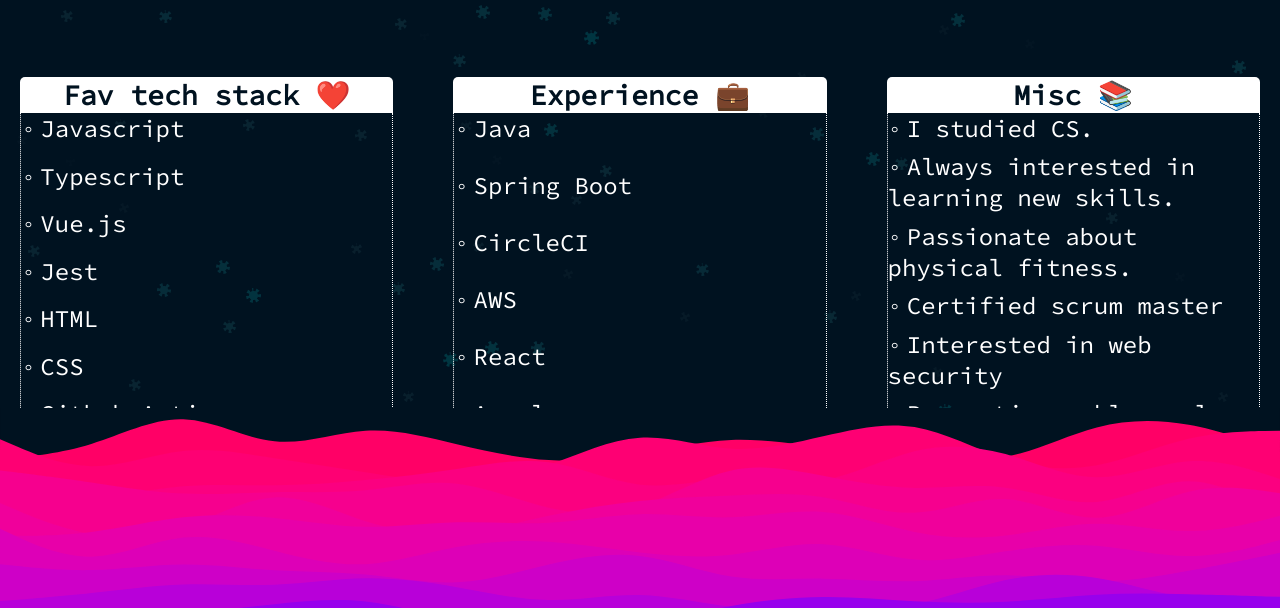
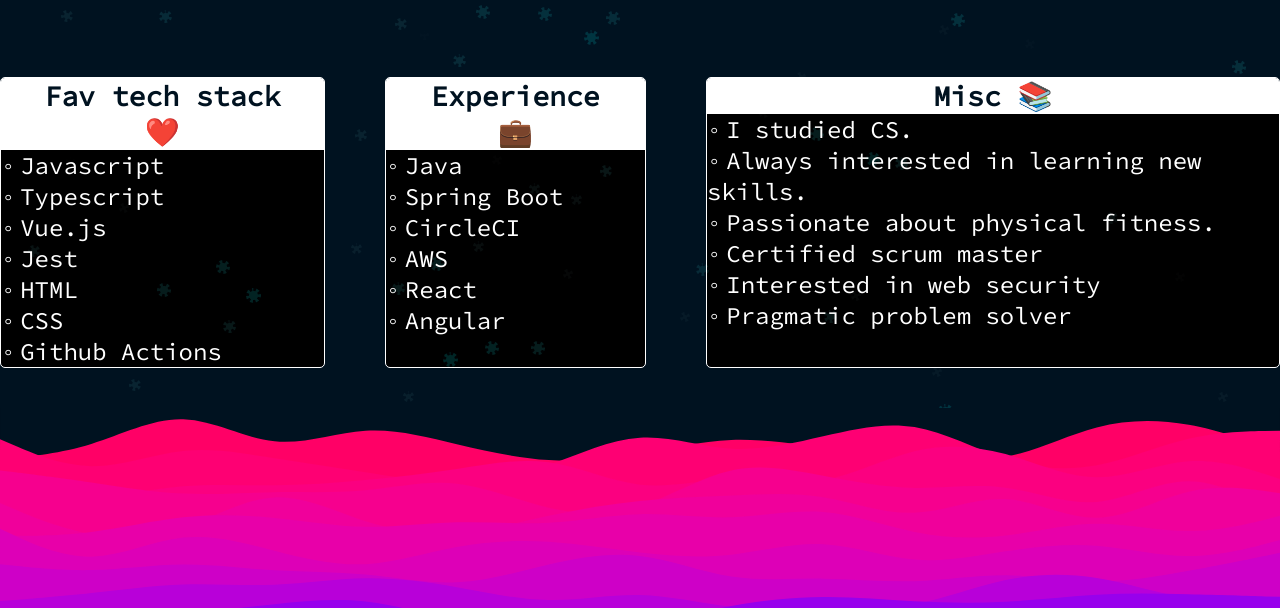
Before and after one commit to PatrickSchuster/patrickschuster.github.com, a plain HTML site: page index.html in a window 1280 px wide. Shown: the part 192-800 px from the top of the page. Drawn offline with Linux system fonts and the light colour scheme.

Commit message:
Add load animation to card

```diff
--- a/css/main.css
+++ b/css/main.css
@@ -38,27 +38,35 @@
 }
 
 .card {
-    flex: 1 1 0px;
-}
-
-.card > ul {
-    border-left: 1px dotted white;
-    border-bottom: 1px dotted white;
-    border-right: 1px dotted white;
-    min-height: 100%;
-    border-bottom-left-radius: 5px;
-    border-bottom-right-radius: 5px;
-    display: flex;
-    flex-direction: column;
-    justify-content: space-between;
+    position: relative;
+    overflow: hidden;
+    border: 1px solid white;
+    border-radius: 5px;
 }
 
 .card > h3 {
     background-color: white;
     text-align: center;
     color: var(--dark-blue);
-    border-top-left-radius: 5px;
-    border-top-right-radius: 5px;
+    padding: 0 1em 0 1em;
+}
+
+.card > .anim {
+    z-index: -1;
+    background-color: black;
+    min-width: 100%;
+    position: absolute;
+    animation: load .5s ease-in;
+    animation-fill-mode: forwards;
+}
+
+@keyframes load {
+    0% {
+        min-height: 0%;
+    }
+    100% {
+        min-height: 100%;
+    }
 }
 
 @media (max-width: 600px) {
--- a/index.html
+++ b/index.html
@@ -34,6 +34,7 @@
             <di class="card-container">
                 <div class="card techstack">
                     <h3>Fav tech stack ❤️</h3>
+                    <div class="anim"></div>
                     <ul>
                         <li>Javascript</li>
                         <li>Typescript</li>
@@ -46,6 +47,7 @@
                 </div>
                 <div class="card experience">
                     <h3>Experience 💼</h3>
+                    <div class="anim"></div>
                     <ul>
                         <li>Java</li>
                         <li>Spring Boot</li>
@@ -57,6 +59,7 @@
                 </div>
                 <div class="card misc">
                     <h3>Misc 📚</h3>
+                    <div class="anim"></div>
                     <ul>
                         <li>I studied CS.</li>
                         <li>Always interested in learning new skills.</li>
```
